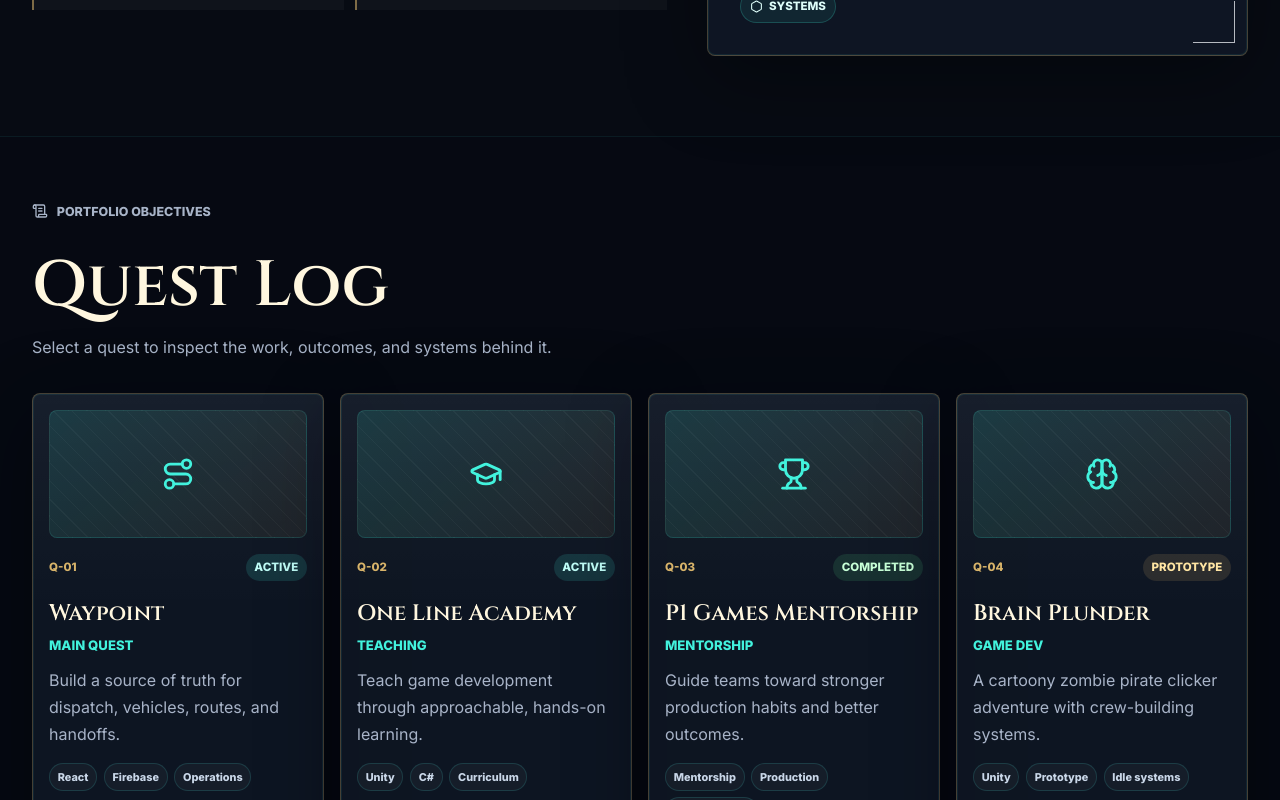
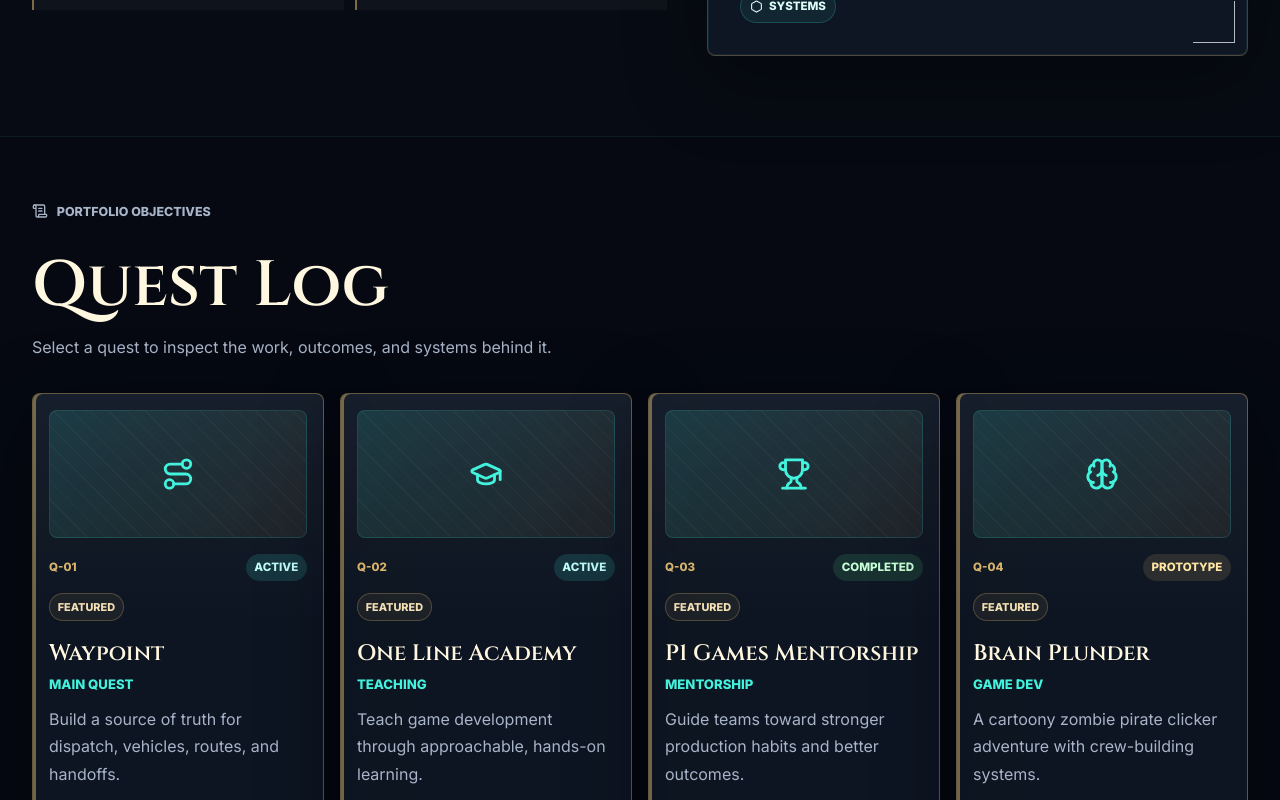
Before and after one commit to tzharoff/tzharoff.com, a React (Vite) app: page / in a window 1280 px wide. Shown: the part 900-1700 px from the top of the page. Built offline with nearby package versions, Linux system fonts and the light colour scheme.

Commit message:
add updates to the quest system

```diff
--- a/src/components/QuestLog.tsx
+++ b/src/components/QuestLog.tsx
@@ -1,7 +1,7 @@
-import { ArrowUpRight, ScrollText } from "lucide-react";
+import { ArrowUpRight, Search, ScrollText } from "lucide-react";
 import { useMemo, useState } from "react";
 import { Link } from "react-router-dom";
-import { questFilters, quests, type QuestFilter, type QuestStatus } from "../data/portfolioData";
+import { questFilters, quests, type Quest, type QuestFilter, type QuestStatus } from "../data/portfolioData";
 
 const statusClass: Record<QuestStatus, string> = {
   Active: "status-active",
@@ -13,21 +13,72 @@ type QuestLogProps = {
   preview?: boolean;
 };
 
+type QuestSort = "number" | "status" | "category" | "featured";
+
+const sortOptions: { label: string; value: QuestSort }[] = [
+  { label: "Quest Number", value: "number" },
+  { label: "Status", value: "status" },
+  { label: "Category", value: "category" },
+  { label: "Featured First", value: "featured" },
+];
+
+function questNumberValue(quest: Quest) {
+  return Number.parseInt(quest.number.replace(/\D/g, ""), 10);
+}
+
 export function QuestLog({ preview = false }: QuestLogProps) {
   const [activeFilter, setActiveFilter] = useState<QuestFilter>("All");
+  const [searchQuery, setSearchQuery] = useState("");
+  const [sortBy, setSortBy] = useState<QuestSort>("number");
+
   const visibleQuests = useMemo(() => {
     const sourceQuests = preview ? quests.filter((quest) => quest.featured) : quests;
+    const normalizedSearch = searchQuery.trim().toLowerCase();
 
-    if (preview || activeFilter === "All") {
-      return sourceQuests;
+    const filteredQuests = sourceQuests.filter((quest) => {
+      const matchesFilter = preview || activeFilter === "All" || quest.category === activeFilter;
+
+      if (!matchesFilter) {
+        return false;
       }
 
-    return sourceQuests.filter((quest) => quest.category === activeFilter);
-  }, [activeFilter, preview]);
+      if (!normalizedSearch) {
+        return true;
+      }
+
+      const searchableText = [quest.title, quest.category, quest.description, quest.role, ...quest.tags]
+        .join(" ")
+        .toLowerCase();
+
+      return searchableText.includes(normalizedSearch);
+    });
+
+    return [...filteredQuests].sort((a, b) => {
+      if (preview || sortBy === "number") {
+        return questNumberValue(a) - questNumberValue(b);
+      }
+
+      if (sortBy === "status") {
+        return a.status.localeCompare(b.status) || questNumberValue(a) - questNumberValue(b);
+      }
+
+      if (sortBy === "category") {
+        return a.category.localeCompare(b.category) || questNumberValue(a) - questNumberValue(b);
+      }
+
+      return Number(Boolean(b.featured)) - Number(Boolean(a.featured)) || questNumberValue(a) - questNumberValue(b);
+    });
+  }, [activeFilter, preview, searchQuery, sortBy]);
+
+  const totalQuestCount = preview ? quests.filter((quest) => quest.featured).length : quests.length;
+  const questWord = visibleQuests.length === 1 ? "quest" : "quests";
+  const countLabel = `Showing ${visibleQuests.length} of ${totalQuestCount} ${questWord}`;
+  const emptyMessage = searchQuery.trim() ? "No quests match that search yet." : "No quests match this filter yet.";
 
   return (
     <section id="quest-log" className="section-band">
       <div className="mx-auto max-w-7xl px-5 py-16 lg:px-8">
+        <div className="quest-log-heading">
           <div className="section-heading">
             <p className="section-kicker">
               <ScrollText size={16} aria-hidden="true" />
@@ -37,6 +88,38 @@ export function QuestLog({ preview = false }: QuestLogProps) {
             {preview ? <p>Select a quest to inspect the work, outcomes, and systems behind it.</p> : null}
           </div>
           {!preview ? (
+            <p className="quest-count" aria-live="polite">
+              {countLabel}
+            </p>
+          ) : null}
+        </div>
+
+        {!preview ? (
+          <div className="quest-controls">
+            <div className="quest-control-row">
+              <label className="quest-search">
+                <span>Search quests</span>
+                <span className="quest-search-box">
+                  <Search size={17} aria-hidden="true" />
+                  <input
+                    type="search"
+                    value={searchQuery}
+                    onChange={(event) => setSearchQuery(event.target.value)}
+                    placeholder="Search title, role, tag..."
+                  />
+                </span>
+              </label>
+              <label className="quest-sort">
+                <span>Sort by</span>
+                <select value={sortBy} onChange={(event) => setSortBy(event.target.value as QuestSort)}>
+                  {sortOptions.map((option) => (
+                    <option key={option.value} value={option.value}>
+                      {option.label}
+                    </option>
+                  ))}
+                </select>
+              </label>
+            </div>
             <div className="quest-filter-bar" aria-label="Filter quests by category">
               {questFilters.map((filter) => (
                 <button
@@ -49,10 +132,12 @@ export function QuestLog({ preview = false }: QuestLogProps) {
                 </button>
               ))}
             </div>
+          </div>
         ) : null}
+
         <div className="quest-grid">
           {visibleQuests.map((quest) => (
-            <article className="panel quest-card" key={quest.title}>
+            <article className={quest.featured ? "panel quest-card featured" : "panel quest-card"} key={quest.title}>
               <div className="quest-thumb" aria-hidden="true">
                 <quest.Icon size={34} />
               </div>
@@ -60,6 +145,7 @@ export function QuestLog({ preview = false }: QuestLogProps) {
                 <span className="quest-number">{quest.number}</span>
                 <span className={`status-badge ${statusClass[quest.status]}`}>{quest.status}</span>
               </div>
+              {quest.featured ? <span className="featured-badge">Featured</span> : null}
               <h3>{quest.title}</h3>
               <p className="quest-category">{quest.category}</p>
               <p>{quest.description}</p>
@@ -77,7 +163,7 @@ export function QuestLog({ preview = false }: QuestLogProps) {
         </div>
         {visibleQuests.length === 0 ? (
           <div className="panel empty-quest-state">
-            <p>No quests match this filter yet.</p>
+            <p>{emptyMessage}</p>
           </div>
         ) : null}
         {preview ? (
--- a/src/styles.css
+++ b/src/styles.css
@@ -449,6 +449,13 @@ footer {
   margin-bottom: 2rem;
 }
 
+.quest-log-heading {
+  display: flex;
+  align-items: start;
+  justify-content: space-between;
+  gap: 1.5rem;
+}
+
 .section-heading h2,
 .page-title,
 .page-panel h1 {
@@ -557,11 +564,95 @@ footer {
   margin-top: 2rem;
 }
 
+.quest-count {
+  flex: 0 0 auto;
+  margin: 0.6rem 0 0;
+  border: 1px solid rgba(216, 180, 106, 0.22);
+  border-radius: 999px;
+  background: rgba(216, 180, 106, 0.08);
+  padding: 0.42rem 0.7rem;
+  color: #f1ddb2;
+  font-size: 0.74rem;
+  font-weight: 800;
+  text-transform: uppercase;
+}
+
+.quest-controls {
+  display: grid;
+  gap: 0.9rem;
+  margin: -0.6rem 0 1.5rem;
+}
+
+.quest-control-row {
+  display: grid;
+  grid-template-columns: minmax(0, 1fr) minmax(190px, 0.24fr);
+  gap: 0.8rem;
+}
+
+.quest-search,
+.quest-sort {
+  display: grid;
+  gap: 0.4rem;
+  color: var(--gold);
+  font-size: 0.72rem;
+  font-weight: 800;
+  text-transform: uppercase;
+}
+
+.quest-search-box,
+.quest-sort select {
+  min-height: 46px;
+  border: 1px solid rgba(66, 242, 221, 0.18);
+  border-radius: 8px;
+  background: rgba(7, 11, 19, 0.72);
+  color: #eef6ff;
+  transition: border-color 180ms ease, box-shadow 180ms ease, background 180ms ease;
+}
+
+.quest-search-box {
+  display: flex;
+  align-items: center;
+  gap: 0.65rem;
+  padding: 0 0.8rem;
+}
+
+.quest-search-box svg {
+  color: var(--cyan);
+  flex: 0 0 auto;
+}
+
+.quest-search input {
+  width: 100%;
+  border: 0;
+  background: transparent;
+  color: #eef6ff;
+  font: inherit;
+  outline: 0;
+}
+
+.quest-search input::placeholder {
+  color: #718198;
+}
+
+.quest-sort select {
+  width: 100%;
+  padding: 0 0.8rem;
+  color: #eef6ff;
+  font-weight: 800;
+}
+
+.quest-search:focus-within .quest-search-box,
+.quest-sort select:focus {
+  border-color: rgba(66, 242, 221, 0.7);
+  background: rgba(66, 242, 221, 0.08);
+  box-shadow: 0 0 0 3px rgba(66, 242, 221, 0.12);
+  outline: 0;
+}
+
 .quest-filter-bar {
   display: flex;
   flex-wrap: wrap;
   gap: 0.55rem;
-  margin: -0.6rem 0 1.5rem;
 }
 
 .quest-filter {
@@ -765,6 +856,11 @@ footer {
   transition: transform 180ms ease, border-color 180ms ease, box-shadow 180ms ease;
 }
 
+.quest-card.featured {
+  border-color: rgba(216, 180, 106, 0.42);
+  box-shadow: 0 22px 80px rgba(0, 0, 0, 0.34), inset 3px 0 0 rgba(216, 180, 106, 0.5);
+}
+
 .quest-card:hover {
   transform: translateY(-6px);
   border-color: rgba(66, 242, 221, 0.46);
@@ -815,6 +911,19 @@ footer {
   color: #fff7df;
   font-family: "Cinzel", Georgia, serif;
   font-size: 1.4rem;
+}
+
+.featured-badge {
+  align-self: flex-start;
+  margin-top: 0.75rem;
+  border: 1px solid rgba(216, 180, 106, 0.28);
+  border-radius: 999px;
+  background: rgba(216, 180, 106, 0.08);
+  padding: 0.28rem 0.48rem;
+  color: #f3dfb4;
+  font-size: 0.68rem;
+  font-weight: 800;
+  text-transform: uppercase;
 }
 
 .quest-category {
@@ -944,6 +1053,19 @@ footer {
     grid-template-columns: 1fr;
   }
 
+  .quest-log-heading {
+    display: block;
+  }
+
+  .quest-count {
+    display: inline-flex;
+    margin: -0.8rem 0 1.4rem;
+  }
+
+  .quest-control-row {
+    grid-template-columns: 1fr;
+  }
+
   .hero-actions {
     flex-direction: column;
   }
```
Also changed, not shown: 1 other file (tests, documents, lock files or other folders). Lines whose indentation alone changed are shown as unchanged.
